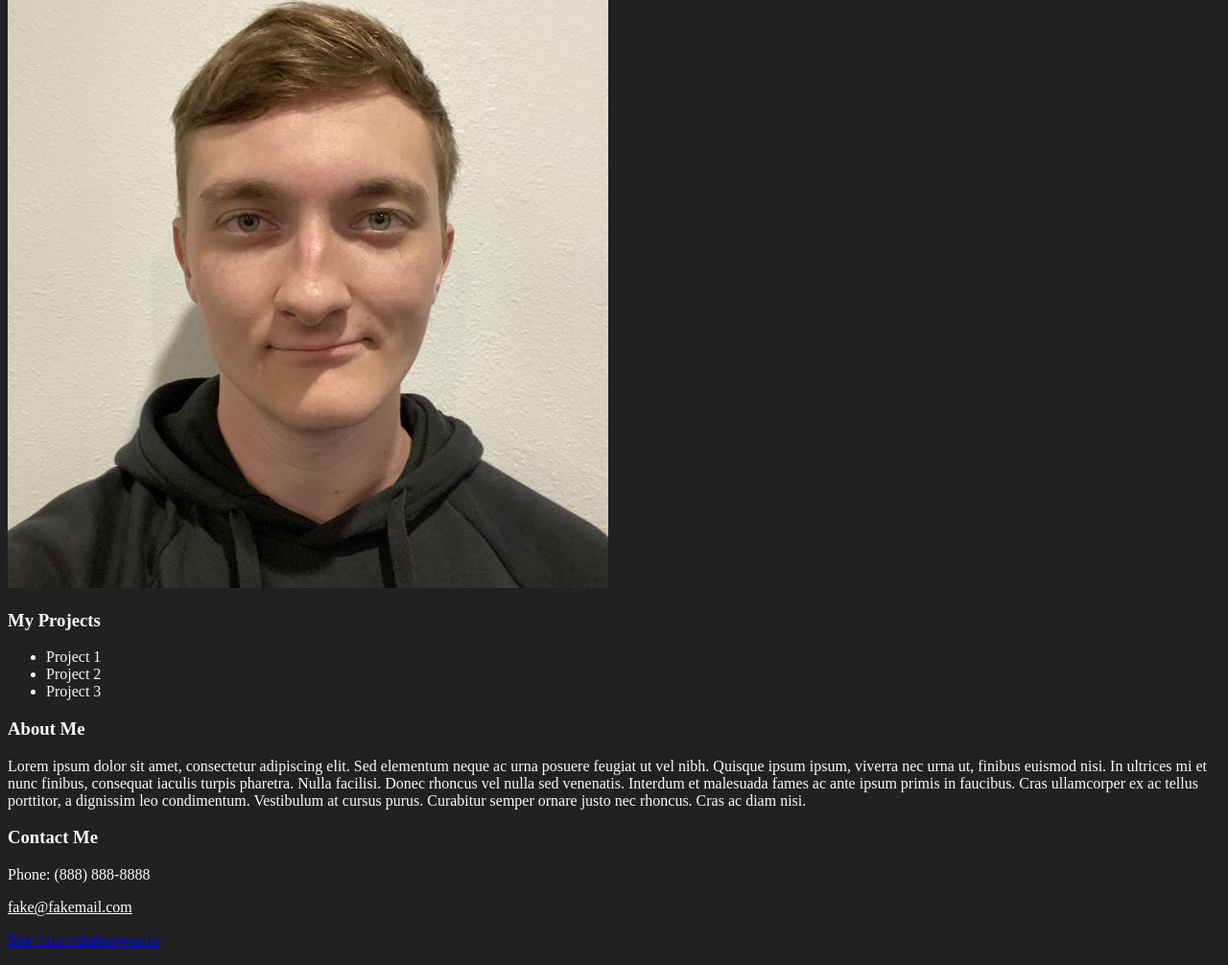
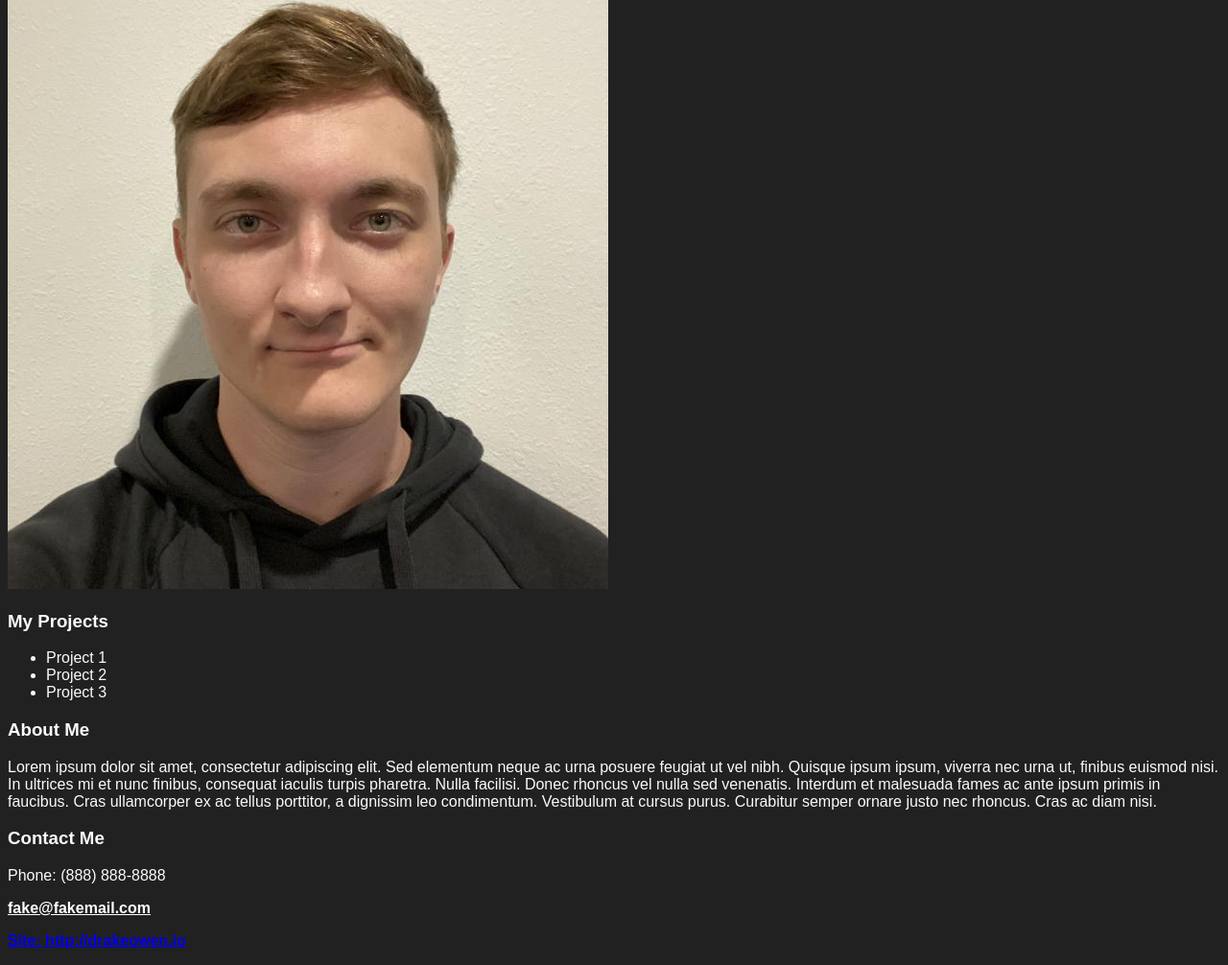
Before and after one commit to DrakeOwenIO/Profile, a plain HTML site: page index.html in a window 1280 px wide. Shown: the part 192-1198 px from the top of the page at 96% size. Drawn offline with Linux system fonts and the light colour scheme.

Commit message:
Chnaged the body font, and my contact email and site bold

```diff
--- a/index.html
+++ b/index.html
@@ -60,11 +60,11 @@
               </p>
 
               <p>
-                <a href="mailto:fake@email.com" class="contact-email"> fake@fakemail.com </a>
+                <a href="mailto:fake@email.com" class="contact-email"> <b>fake@fakemail.com </b> </a>
               </p>
 
               <p>
-                <a href = "http://drakeowen.io" target="_blank">Site: http://drakeowen.io</a>
+                <a href = "http://drakeowen.io" target="_blank"><b>Site: http://drakeowen.io</b></a>
               </p>
          </div>
      </div>
--- a/mystyle.css
+++ b/mystyle.css
@@ -2,6 +2,7 @@ body{
     background-color: #212121;
     color: #FAFAFA;
     cursor: wait;
+    font-family: Arial, Helvetica, sans-serif;
 }
 
 :visited{
```
